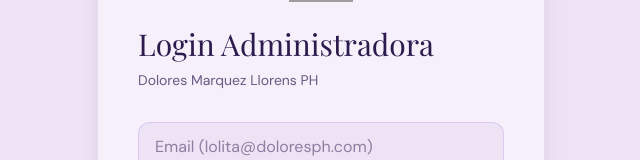
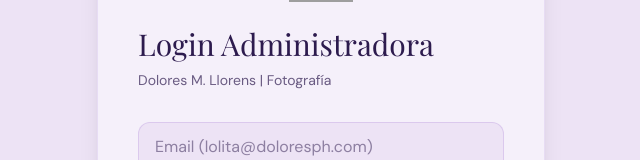
Before and after one commit to BudnikMilton93/DoloresPH-react-web, a React (Vite) app: page /admin in a window 1280 px wide. Shown: the part 248-408 px from the top of the page, without its empty margins (319-959 px from the left). Built offline with nearby package versions, Linux system fonts and the light colour scheme; no server answers; the database is empty; grey boxes are pictures that could not be loaded; a web font is replaced by a local one.

Commit message:
Modificacion nombre.

```diff
--- a/index.html
+++ b/index.html
@@ -7,7 +7,7 @@
     <title>Dolores PH — Fotografía Profesional</title>
 
     <!-- SEO -->
-    <meta name="description" content="Dolores Marquez Llorens — Fotografía profesional de retratos, ensayos fotográficos y naturaleza. Una mirada artística que captura la esencia de cada momento." />
+    <meta name="description" content="Dolores M. Llorens | Fotografía profesional de retratos, ensayos fotográficos y naturaleza. Una mirada artística que captura la esencia de cada momento." />
     <meta name="author" content="Dolores Marquez Llorens" />
     <meta name="keywords" content="fotografía, fotógrafa, retratos, ensayos fotográficos, naturaleza, paisajes, foto ensayo, Dolores Marquez Llorens" />
     <link rel="canonical" href="https://doloresph.com" />
@@ -15,7 +15,7 @@
     <!-- Open Graph / Facebook / WhatsApp -->
     <meta property="og:type" content="website" />
     <meta property="og:url" content="https://doloresph.com" />
-    <meta property="og:title" content="Dolores PH — Fotografía Profesional" />
+    <meta property="og:title" content="Dolores M. Llorens | Fotografía Profesional" />
     <meta property="og:description" content="Fotografía profesional de retratos, ensayos fotográficos y naturaleza. Una mirada artística que captura la esencia de cada momento." />
     <meta property="og:image" content="https://doloresph.com/Icono.png" />
     <meta property="og:locale" content="es_AR" />
@@ -23,7 +23,7 @@
 
     <!-- Twitter / X -->
     <meta name="twitter:card" content="summary_large_image" />
-    <meta name="twitter:title" content="Dolores PH — Fotografía Profesional" />
+    <meta name="twitter:title" content="Dolores M. Llorens | Fotografía Profesional" />
     <meta name="twitter:description" content="Fotografía profesional de retratos, ensayos fotográficos y naturaleza. Una mirada artística que captura la esencia de cada momento." />
     <meta name="twitter:image" content="https://doloresph.com/Icono.png" />
   </head>
--- a/src/pages/admin/ContentEditor.tsx
+++ b/src/pages/admin/ContentEditor.tsx
@@ -261,10 +261,10 @@ export function ContentEditor({ content, token, onUpdate }: ContentEditorProps)
 
       <div className="flex gap-3 mt-6">
         <Button variant="primary" onClick={handleSave} disabled={saving || !hasChanges}>
-          {saving ? 'Guardando...' : 'Guardar Contenido'}
+          {saving ? 'Guardando...' : 'Guardar'}
         </Button>
         <Button variant="outline" onClick={handleDiscard} disabled={!hasChanges}>
-          Descartar Cambios
+          Descartar
         </Button>
       </div>
 
--- a/src/pages/admin/Dashboard.tsx
+++ b/src/pages/admin/Dashboard.tsx
@@ -44,7 +44,7 @@ export function Dashboard({ siteConfig, token, onRefetch, onLogout }: DashboardP
           )}
           {/* Nombre largo: ocultar en xs, truncar en sm, mostrar completo en md+ */}
           <span className="hidden xs:inline-block max-w-28 truncate text-xs text-text/40 shrink min-w-0 sm:max-w-48 md:max-w-none md:text-sm md:whitespace-normal md:inline-block">
-            Dolores Marquez Llorens
+            Dolores M. Llorens | Fotografía
           </span>
         </div>
         <div className="flex items-center gap-1 sm:gap-3 shrink-0">
--- a/src/pages/admin/PhotoUploader.tsx
+++ b/src/pages/admin/PhotoUploader.tsx
@@ -4,6 +4,7 @@ import { uploadPhoto, patchPhoto, deletePhoto } from '../../api/admin';
 import { Toggle } from '../../components/ui/Toggle';
 import { Button } from '../../components/ui/Button';
 import { ConfirmDialog } from '../../components/ui/ConfirmDialog';
+import { Lightbox } from '../../components/ui/Lightbox';
 
 interface PhotoUploaderProps {
   token: string;
@@ -30,6 +31,9 @@ export function PhotoUploader({ token, photos, onUpload }: PhotoUploaderProps) {
   const [deleting, setDeleting] = useState<number | null>(null);
   const [actionError, setActionError] = useState('');
   const [confirmDelete, setConfirmDelete] = useState<Photo | null>(null);
+
+  // Lightbox state
+  const [lightboxIndex, setLightboxIndex] = useState<number | null>(null);
 
   const handleFile = (file: File) => {
     setSelectedFile(file);
@@ -99,6 +103,19 @@ export function PhotoUploader({ token, photos, onUpload }: PhotoUploaderProps) {
 
   const sortedPhotos = [...photos].sort((a, b) => a.sortOrder - b.sortOrder);
 
+  const handlePhotoClick = (photo: Photo) => {
+    const index = sortedPhotos.findIndex(p => p.id === photo.id);
+    setLightboxIndex(index);
+  };
+
+  const handleLightboxNext = () => {
+    setLightboxIndex(prev => prev !== null ? (prev + 1) % sortedPhotos.length : 0);
+  };
+
+  const handleLightboxPrev = () => {
+    setLightboxIndex(prev => prev !== null ? (prev - 1 + sortedPhotos.length) % sortedPhotos.length : 0);
+  };
+
   return (
     <div>
       <h2 className="text-2xl text-text mb-8" style={{ fontFamily: 'var(--font-heading)' }}>
@@ -135,13 +152,25 @@ export function PhotoUploader({ token, photos, onUpload }: PhotoUploaderProps) {
                 <img
                   src={photo.url}
                   alt={photo.alt}
-                  className="w-full h-32 object-cover"
+                  className="w-full h-32 object-cover cursor-pointer hover:scale-105 transition-transform"
+                  onClick={() => handlePhotoClick(photo)}
                 />
                 <div className="p-2 bg-background">
                   <p className="text-xs text-text truncate mb-1">{photo.alt || '—'}</p>
-                  <span className="text-[10px] text-primary bg-primary/10 px-1.5 py-0.5 rounded-full">
-                    {photo.category}
-                  </span>
+                  <div className="flex items-center gap-1.5 mb-2 flex-wrap">
+                    <span className="text-[10px] text-primary bg-primary/10 px-1.5 py-0.5 rounded-full">
+                      {photo.category}
+                    </span>
+                    {photo.essayId ? (
+                      <span className="text-[10px] text-accent bg-accent/10 px-1.5 py-0.5 rounded-full border border-accent/20">
+                        Ensayo
+                      </span>
+                    ) : (
+                      <span className="text-[10px] text-text/60 bg-surface border border-accent/20 px-1.5 py-0.5 rounded-full">
+                        Galería
+                      </span>
+                    )}
+                  </div>
                   <div className="flex items-center justify-between mt-2">
                     <Toggle
                       checked={photo.isVisible}
@@ -241,6 +270,16 @@ export function PhotoUploader({ token, photos, onUpload }: PhotoUploaderProps) {
         onConfirm={confirmDeletePhoto}
         onCancel={() => setConfirmDelete(null)}
       />
+
+      {lightboxIndex !== null && (
+        <Lightbox
+          photos={sortedPhotos}
+          currentIndex={lightboxIndex}
+          onClose={() => setLightboxIndex(null)}
+          onNext={handleLightboxNext}
+          onPrev={handleLightboxPrev}
+        />
+      )}
     </div>
   );
 }
--- a/src/pages/admin/index.tsx
+++ b/src/pages/admin/index.tsx
@@ -62,7 +62,7 @@ export function AdminPage() {
             )}
           </div>
           <h1 className="text-3xl text-text mb-2" style={{ fontFamily: 'var(--font-heading)' }}>Login Administradora</h1>
-          <p className="text-sm text-text/70 mb-8">Dolores Marquez Llorens PH</p>
+          <p className="text-sm text-text/70 mb-8">Dolores M. Llorens | Fotografía</p>
 
           {error && (
             <div className="bg-red-50 text-red-600 text-sm px-4 py-3 rounded-lg mb-4">
```
